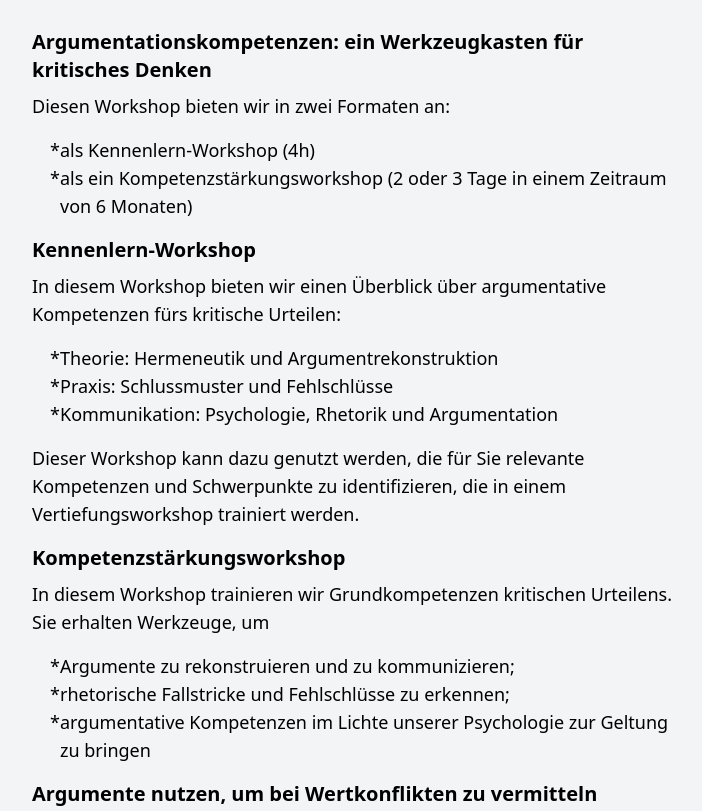
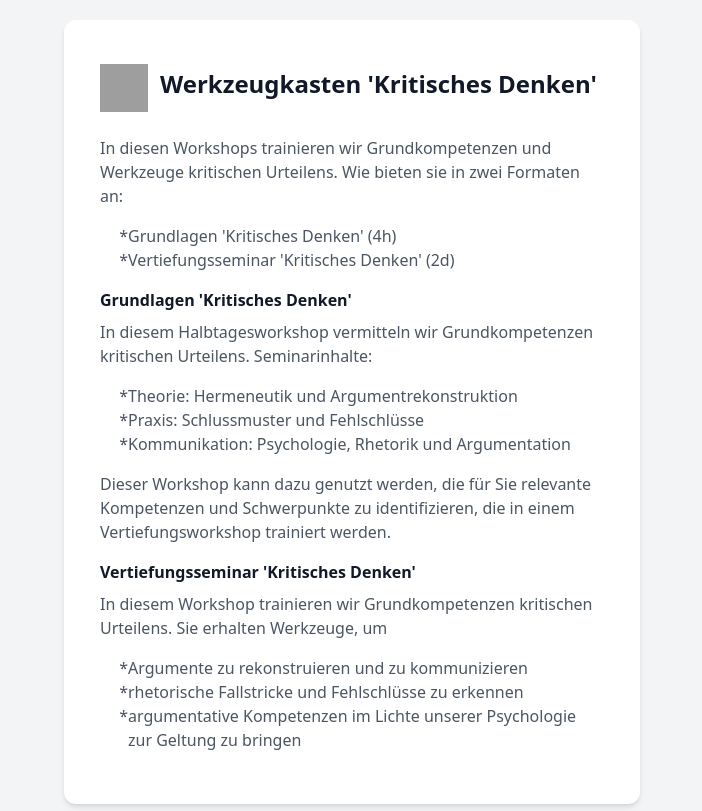
Before and after one commit to argumentations-agentur/argumentations-agentur.github.io, an Eleventy site: page src/dienstleistungen/argumentationstraining.md in a window 1280 px wide. Shown: the part 2120-2931 px from the top of the page, without its empty margins (288-990 px from the left). Built offline with nearby package versions, Linux system fonts and the light colour scheme; Eleventy itself is replaced by a stand-in of ours; files that its build step writes are made by us from their sources; grey boxes are pictures that could not be loaded; a script that the page names is missing; files whose address does not match are found by name; what @argdown/markdown-it-plugin, postcss-import would draw is missing.

Commit message:
Ergänzung des Layoutvorschlags.

```diff
--- a/src/dienstleistungen/argumentationstraining.md
+++ b/src/dienstleistungen/argumentationstraining.md
@@ -111,37 +111,45 @@ https://tailwindflex.com/@abhi/card-grid-for-blog-posts-articles
                 </div>
             </div>
         </div>
+        <div class="grid max-w-4xl lg:max-w-6xl grid-cols-1 mx-auto mt-8 text-center gap-y-4 sm:gap-x-8 sm:grid-cols-1 lg:grid-cols-1 sm:mt-12 lg:mt-20 sm:text-left">
+            <div class="relative">
+                <div id="kritisches_denken" class="relative overflow-hidden bg-white shadow-md rounded-xl h-full">
+                    <div class="p-9">
+                      <div class="flex items-center mb-3">
+                        <div
+                            class="mr-3 inline-flex items-center justify-center flex-shrink-0">
+                            <img src="https://www.svgrepo.com/download/487742/rocket-launch.svg" alt="" class="mt-2 h-12 w-12">
+                        </div>
+                        <h3 class="mt-2 text-2xl font-bold text-gray-900 ">Werkzeugkasten 'Kritisches Denken'</h3>
+                      </div>
+                      <p class="mt-6 text-base text-gray-600">In diesen Workshops trainieren wir Grundkompetenzen und Werkzeuge kritischen Urteilens. Wie bieten sie in zwei Formaten an:</p>
+                      <ul class="text-base text-gray-600">
+                        <li>Grundlagen 'Kritisches Denken' (4h)</li>
+                        <li>Vertiefungsseminar 'Kritisches Denken' (2d)</li>
+                      </ul>
+                      <h3 class="mt-2 text-base font-bold text-gray-900 ">Grundlagen 'Kritisches Denken'</h3>
+                      <p class="text-base text-gray-600">In diesem Halbtagesworkshop vermitteln wir Grundkompetenzen kritischen Urteilens. Seminarinhalte:</p>
+                      <ul class="text-base text-gray-600">
+                        <li>Theorie: Hermeneutik und Argumentrekonstruktion</li>
+                        <li>Praxis: Schlussmuster und Fehlschlüsse</li>
+                        <li>Kommunikation: Psychologie, Rhetorik und Argumentation</li>
+                      </ul>
+                      <p class="text-base text-gray-600">Dieser Workshop kann dazu genutzt werden, die für Sie relevante Kompetenzen und Schwerpunkte zu identifizieren, die in einem Vertiefungsworkshop trainiert werden.</p>
+                      <h3 class="mt-2 text-base font-bold text-gray-900 ">Vertiefungsseminar 'Kritisches Denken'</h3>
+                      <p class="text-base text-gray-600">In diesem Workshop trainieren wir Grundkompetenzen kritischen Urteilens. Sie erhalten Werkzeuge, um</p>
+                      <ul class="text-base text-gray-600">
+                        <li>Argumente zu rekonstruieren und zu kommunizieren</li>
+                        <li>rhetorische Fallstricke und Fehlschlüsse zu erkennen</li>
+                        <li>argumentative Kompetenzen im Lichte unserer Psychologie zur Geltung zu bringen</li>
+                      </ul>
+                    </div>
+                </div>
+            </div>
+        </div>
     </div>
 </section>
 
 
-
-<div id="kritisches_denken" class="mt-6"></div>
-
-# Argumentationskompetenzen: ein Werkzeugkasten für kritisches Denken
-
-Diesen Workshop bieten wir in zwei Formaten an:
-
-+ als Kennenlern-Workshop (4h)
-+ als ein Kompetenzstärkungsworkshop (2 oder 3 Tage in einem Zeitraum von 6 Monaten)
-
-## Kennenlern-Workshop
-
-In diesem Workshop bieten wir einen Überblick über argumentative Kompetenzen fürs kritische Urteilen:
-
-+ Theorie: Hermeneutik und Argumentrekonstruktion
-+ Praxis: Schlussmuster und Fehlschlüsse
-+ Kommunikation: Psychologie, Rhetorik und Argumentation
-
-Dieser Workshop kann dazu genutzt werden, die für Sie relevante Kompetenzen und Schwerpunkte zu identifizieren, die in einem Vertiefungsworkshop trainiert werden.
-
-## Kompetenzstärkungsworkshop
-
-In diesem Workshop trainieren wir Grundkompetenzen kritischen Urteilens. Sie erhalten Werkzeuge, um
-
-+ Argumente zu rekonstruieren und zu kommunizieren;
-+ rhetorische Fallstricke und Fehlschlüsse zu erkennen;
-+ argumentative Kompetenzen im Lichte unserer Psychologie zur Geltung zu bringen
 
 <div id="wertkonflikte"></div>
 
```
